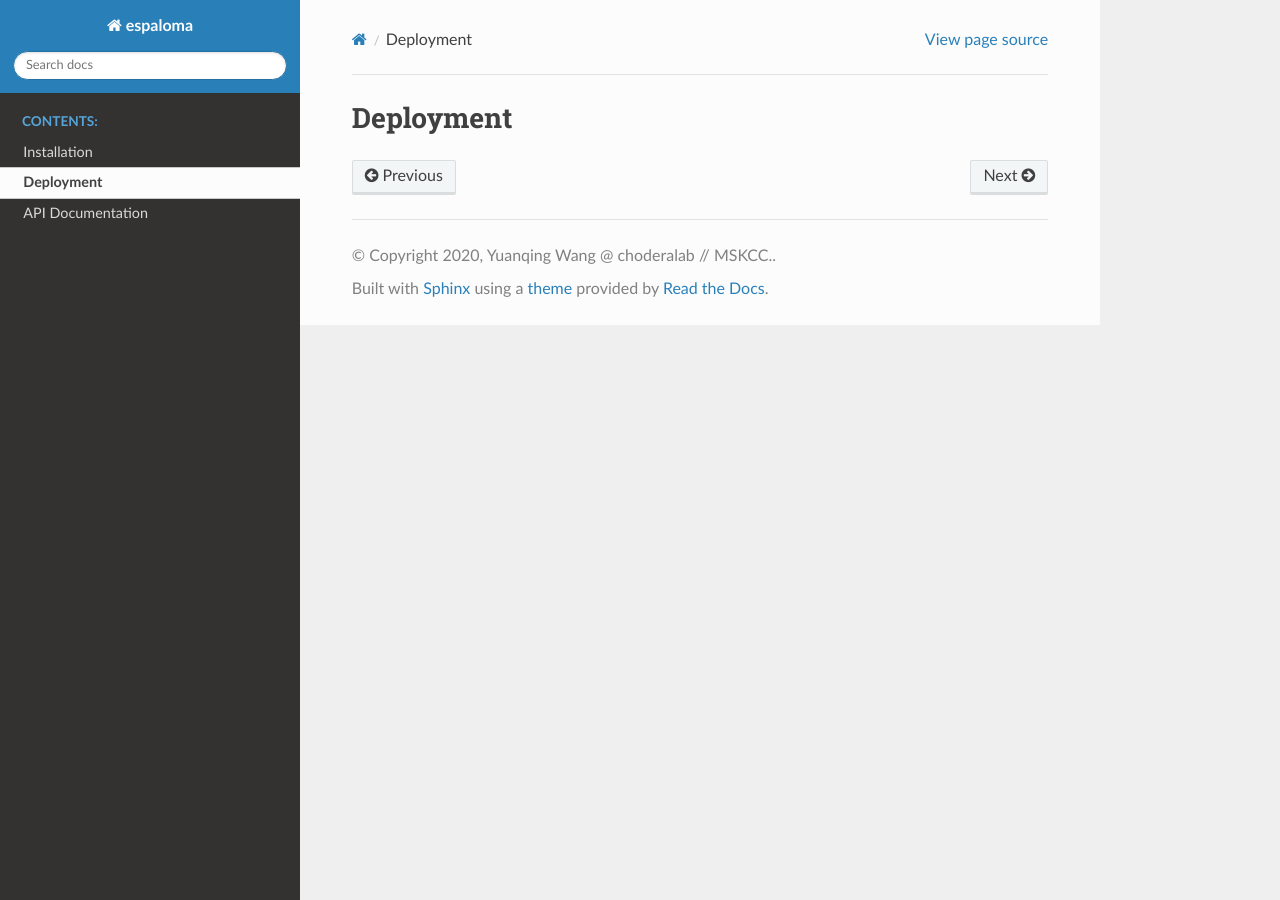
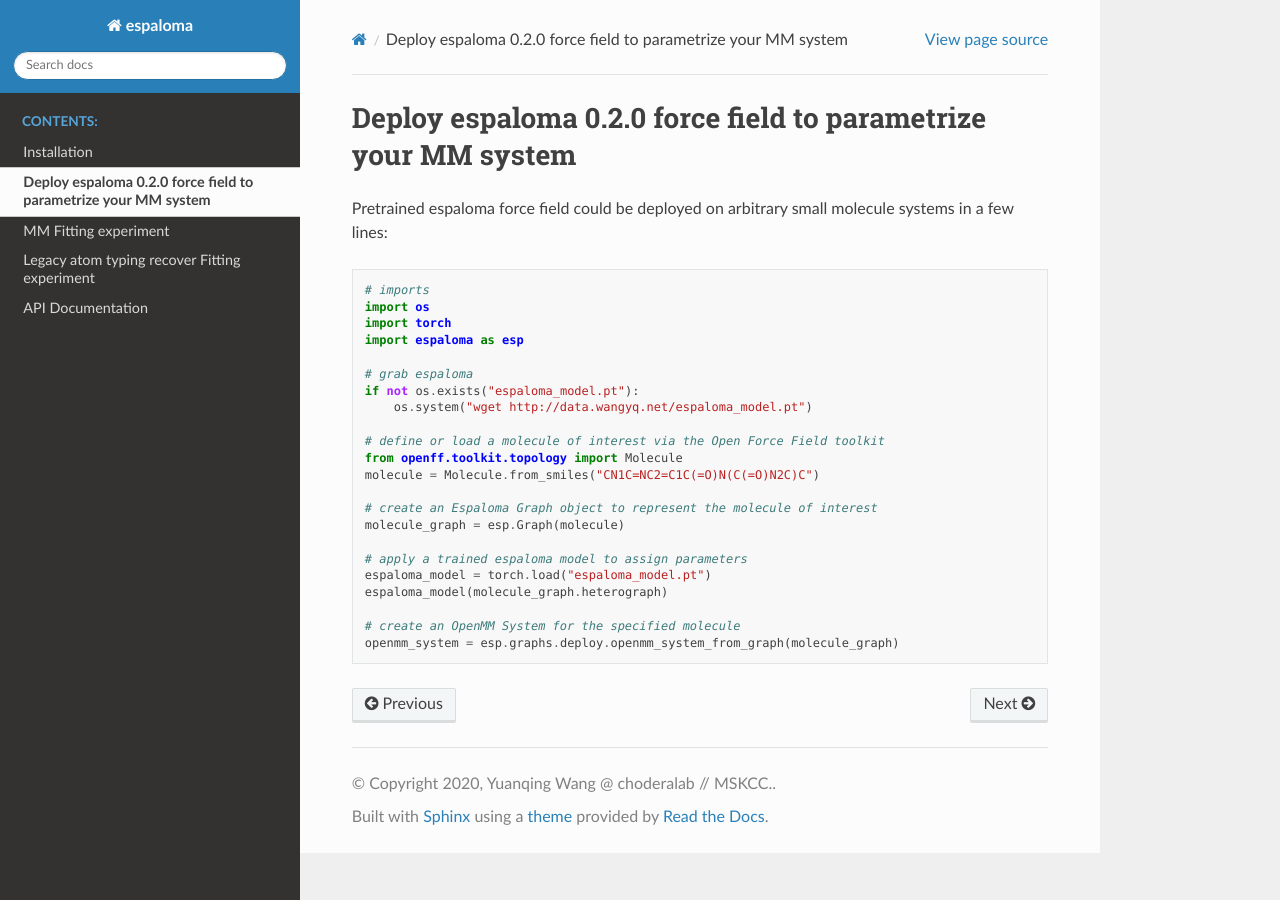
Before and after one commit to choderalab/espaloma, a Sphinx documentation site: the page built from docs/deploy.rst, in a window 1280 px wide. Built offline with Sphinx 7.4.7 and the Read the Docs theme 2.0.0, drawn with Linux system fonts in a browser that asks for light colours; pages that are not in the unit, such as notebooks, are missing from menus; the version number could not be read and is left out.

Commit message:
basic doc

```diff
--- a/docs/deploy.rst
+++ b/docs/deploy.rst
@@ -1,2 +1,27 @@
-Deployment
-==========
+Deploy espaloma 0.2.0 force field to parametrize your MM system
+===============================================================
+Pretrained espaloma force field could be deployed on arbitrary small molecule
+systems in a few lines::
+
+  # imports
+  import os
+  import torch
+  import espaloma as esp
+
+  # grab espaloma
+  if not os.exists("espaloma_model.pt"):
+      os.system("wget http://data.wangyq.net/espaloma_model.pt")
+
+  # define or load a molecule of interest via the Open Force Field toolkit
+  from openff.toolkit.topology import Molecule
+  molecule = Molecule.from_smiles("CN1C=NC2=C1C(=O)N(C(=O)N2C)C")
+
+  # create an Espaloma Graph object to represent the molecule of interest
+  molecule_graph = esp.Graph(molecule)
+
+  # apply a trained espaloma model to assign parameters
+  espaloma_model = torch.load("espaloma_model.pt")
+  espaloma_model(molecule_graph.heterograph)
+
+  # create an OpenMM System for the specified molecule
+  openmm_system = esp.graphs.deploy.openmm_system_from_graph(molecule_graph)
--- /dev/null
+++ b/docs/experiments/index.rst
@@ -0,0 +1,9 @@
+To reproduce experiments in paper https://arxiv.org/abs/2010.01196
+
+
+.. toctree::
+   :maxdepth: 2
+   :caption: Contents:
+
+   mm-fitting
+   typing
--- /dev/null
+++ b/docs/experiments/mm-fitting.rst
@@ -0,0 +1,2 @@
+MM Fitting experiment
+=====================
--- /dev/null
+++ b/docs/experiments/typing.rst
@@ -0,0 +1,2 @@
+Legacy atom typing recover Fitting experiment
+=============================================
--- a/docs/index.rst
+++ b/docs/index.rst
@@ -25,9 +25,7 @@ We show that this approach is not only sufficiently expressive to reproduce lega
 
    install
    deploy
-   typing
-   mm-fitting
-   qm-fitting
+   experiments/index
    api
 
 
```
Also changed, not shown: README.md (+25 -0 lines), docs/mm-fitting.rst (deleted), docs/typing.rst (deleted), 1 other file.
